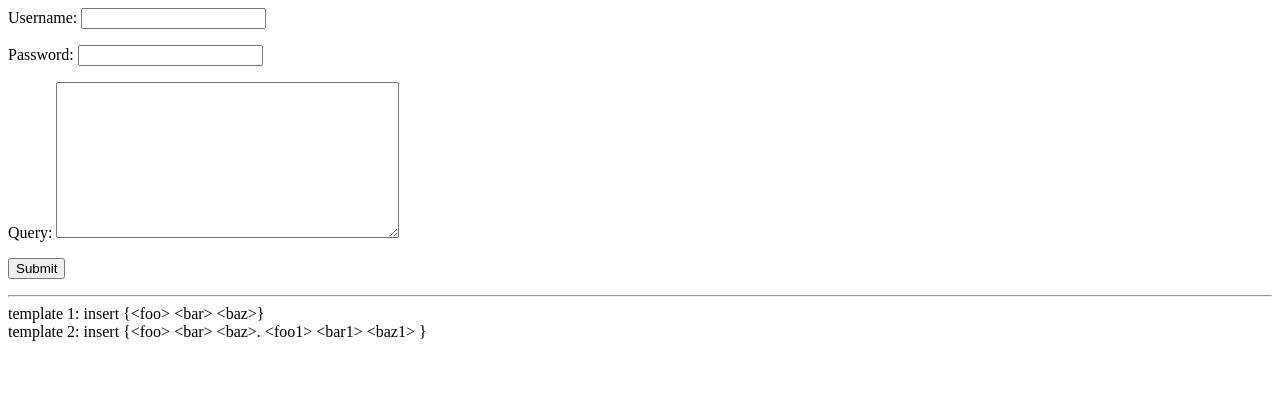
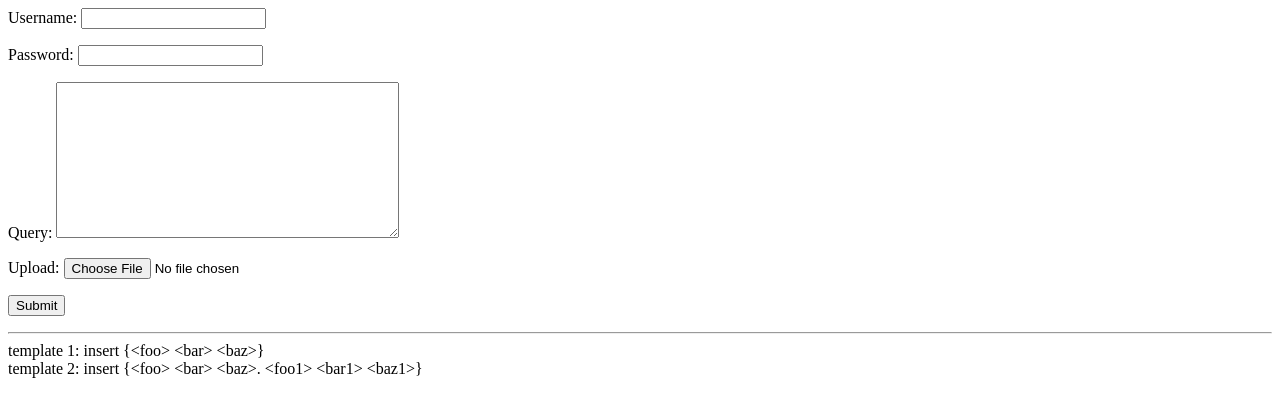
Before and after one commit to ozmax/opera, a Django app: page /virtuoso/insert/ in a window 1280 px wide. Shown: the top 417 px of the page. Run offline with Django 3.2, Linux system fonts and the light colour scheme.

Commit message:
add query from file support

```diff
--- a/opera/templates/virtuoso/insert.html
+++ b/opera/templates/virtuoso/insert.html
@@ -1,4 +1,4 @@
-<form action="" method="POST">
+<form action="" method="POST" enctype="multipart/form-data">
 {% csrf_token %}
 {{ form.as_p }}
 <input type="submit">
@@ -15,5 +15,4 @@
 template 1: insert {&lt;foo&gt; &lt;bar&gt; &lt;baz&gt;}
 <br>
 template 2: insert {&lt;foo&gt; &lt;bar&gt; &lt;baz&gt;.
-					&lt;foo1&gt; &lt;bar1&gt; &lt;baz1&gt;
-}
+					&lt;foo1&gt; &lt;bar1&gt; &lt;baz1&gt;}
--- a/virtuoso/forms.py
+++ b/virtuoso/forms.py
@@ -8,6 +8,14 @@ class InsertForm(forms.Form):
     username = forms.CharField()
     password = forms.CharField(widget=forms.PasswordInput(render_value=True))
     query = forms.CharField(widget=forms.Textarea, required=False)
+    upload = forms.FileField(required=False)
+
+    def clean(self):
+        data = self.cleaned_data
+        if (data.get('query') and data.get('upload') or
+                (not data.get('query') and not data.get('upload'))):
+            raise forms.ValidationError('Fill query OR file')
+        return data
 
     def insert(self):
         response = make_query(self.cleaned_data)
--- a/virtuoso/utils.py
+++ b/virtuoso/utils.py
@@ -23,14 +23,15 @@ def make_query(data):
     username = data.get('username', '')
     password = data.get('password', '')
     query = data.get('query', '')
-
+    file_query = data.get('upload', '')
+    data = query if query else file_query
     headers = HEADERS['sparql_query']
 
     response = requests.post(
         url=VIRTUOSO_ENDPOINT,
         headers=headers,
         auth=(username, password),
-        data=query
+        data=data
     )
     return response
 
@@ -59,6 +60,4 @@ def send_notif(username, password, target_url, endpoint, resource, predicate):
         'predicate': predicate,
     }
     url = '%s/trends/notify/' % target_url
-    r = requests.post(url, data=data)
-    print url
-    print r
+    requests.post(url, data=data)
--- a/virtuoso/views.py
+++ b/virtuoso/views.py
@@ -5,7 +5,7 @@ from .forms import InsertForm
 
 
 def insert_data(request):
-    form = InsertForm(request.POST or None)
+    form = InsertForm(request.POST or None, request.FILES or None)
     status = ''
     if form.is_valid():
         response = form.insert()
```
